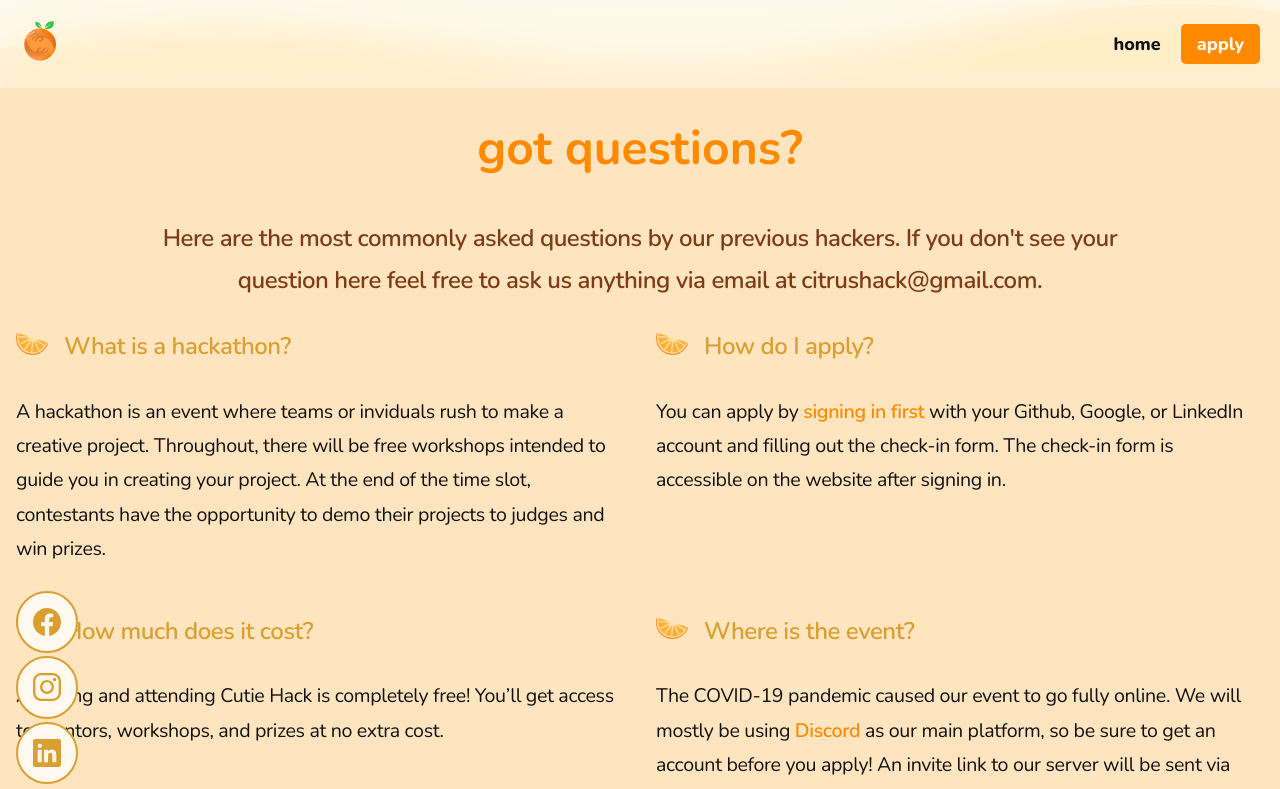
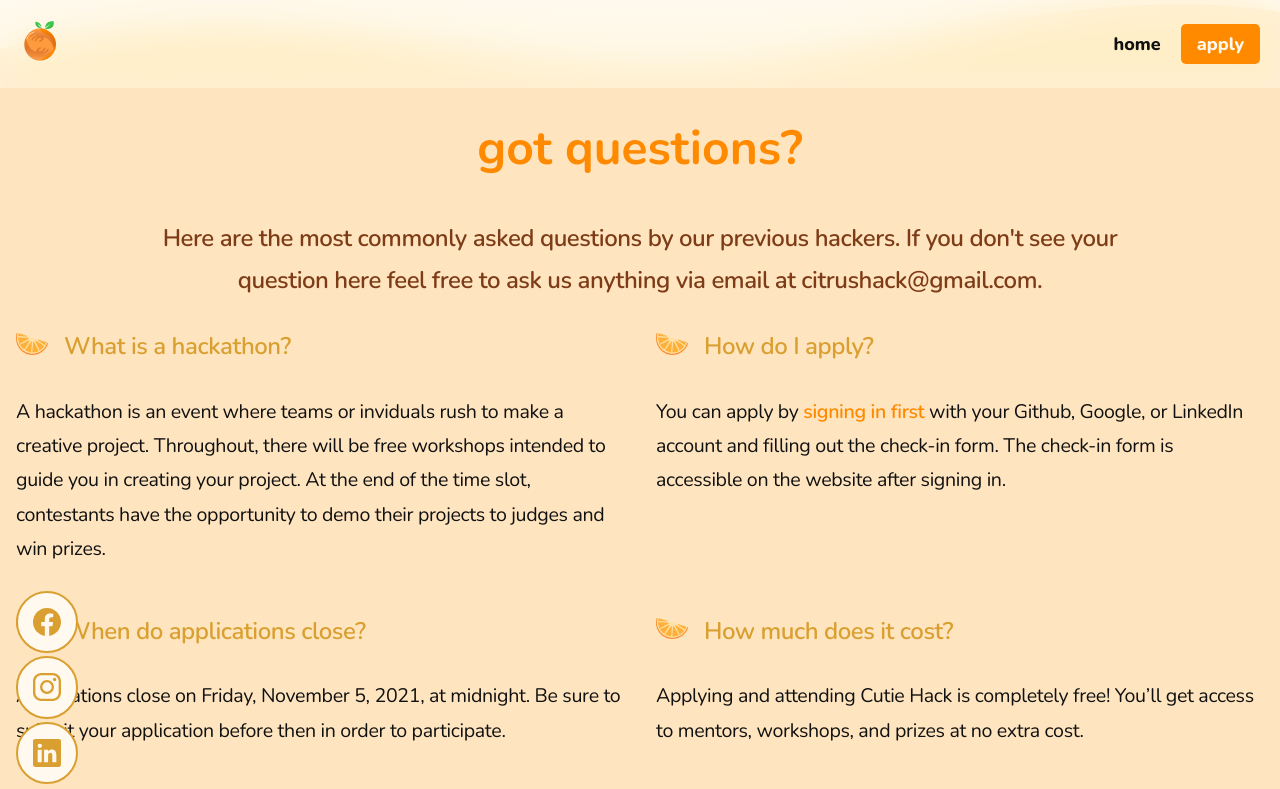
Before and after one commit to citrushack/cutiehack2021, a Next.js app: page /faq in a window 1280 px wide. Shown: the top 789 px of the page. Built offline with nearby package versions, Linux system fonts and the light colour scheme; no server answers.

Commit message:
Update FAQ

```diff
--- a/pages/faq.js
+++ b/pages/faq.js
@@ -17,6 +17,10 @@ export default function Faq() {
         <>
           You can apply by <Link passHref href='/signin'><span className={styles.link}>signing in first</span></Link> with your Github, Google, or LinkedIn account and filling out the check-in form. The check-in form is accessible on the website after signing in.
         </>
+    },
+    {
+      question: 'When do applications close?',
+      answer: 'Applications close on Friday, November 5, 2021, at midnight. Be sure to submit your application before then in order to participate.'
     },
     {
       question: 'How much does it cost?',
```
